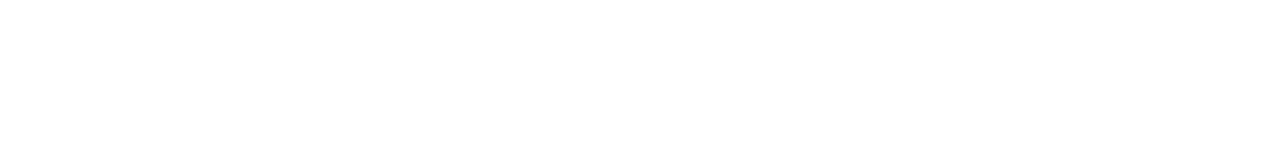
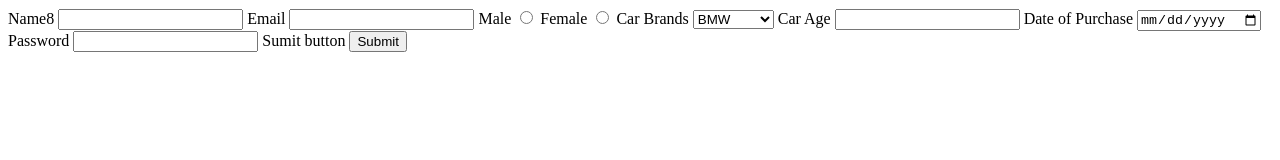
Before and after one commit to acciojob/car-insurance-form-rahulkr9162, a website: page main.html in a window 1280 px wide. Drawn offline with Linux system fonts and the light colour scheme.

Commit message:
created a submission

```diff
--- a/main.html
+++ b/main.html
@@ -10,7 +10,28 @@
 	<!-- the entire body must be written by student -->
     <script type="text/javascript" src="./script.js">
 </script>
-
+<label for="name">Name8</label>
+	  <input type="text" id="name">
+	<label for="email">Email</label>
+	  <input type="email" id="email" required>
+	<label for="gender-m">Male</label>
+	  <input type="radio" id="gender-m" name="gender"required>
+	<label for="gender-f">Female</label>
+	  <input type="radio" id="gender-f" name="gender" required>
+	<label for="cars">Car Brands</label>
+	  <select id="cars">
+		  <option>BMW</option>
+		  <option>Audi</option>
+		  <option>Mercedez</option>
+	  </select>
+	<label for="carage">Car Age</label>
+	  <input type="text" id="carage">
+	<label for="dop">Date of Purchase</label>
+	  <input id="dop" type="date" required>
+	<label for="password">Password</label>
+	  <input type="password" id="password" required>
+	<label for="submit">Sumit button</label>
+	  <input type="submit" id="submit">
 </body>
 
 </html>
```
